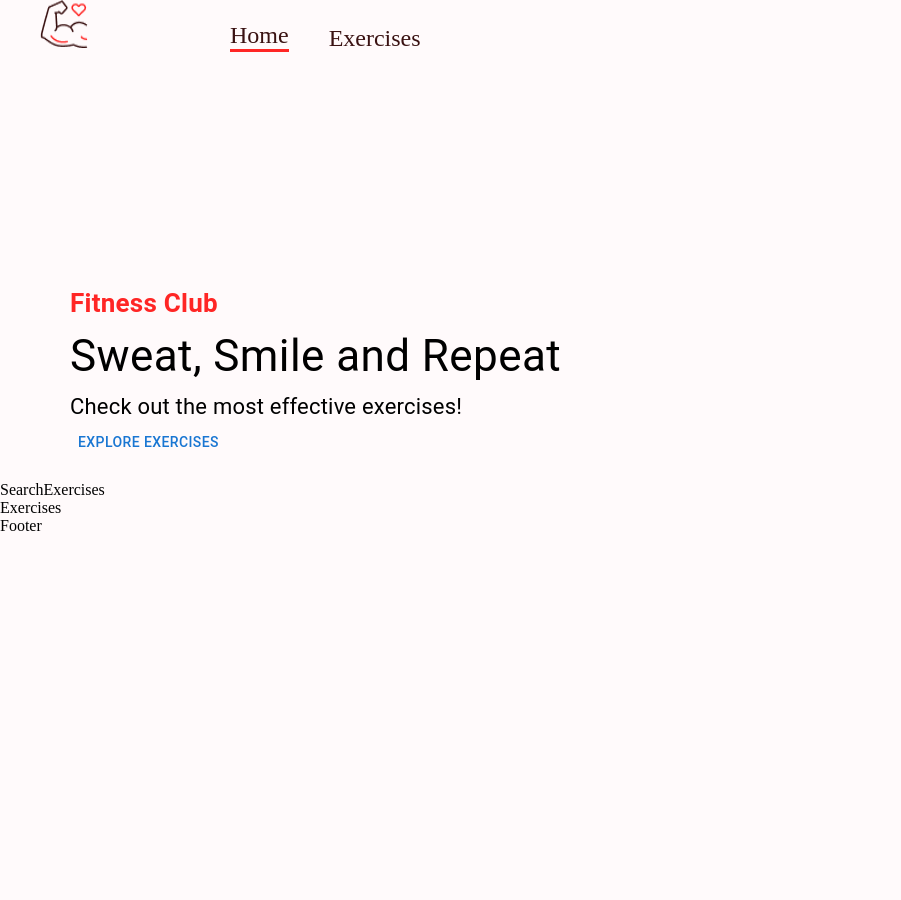
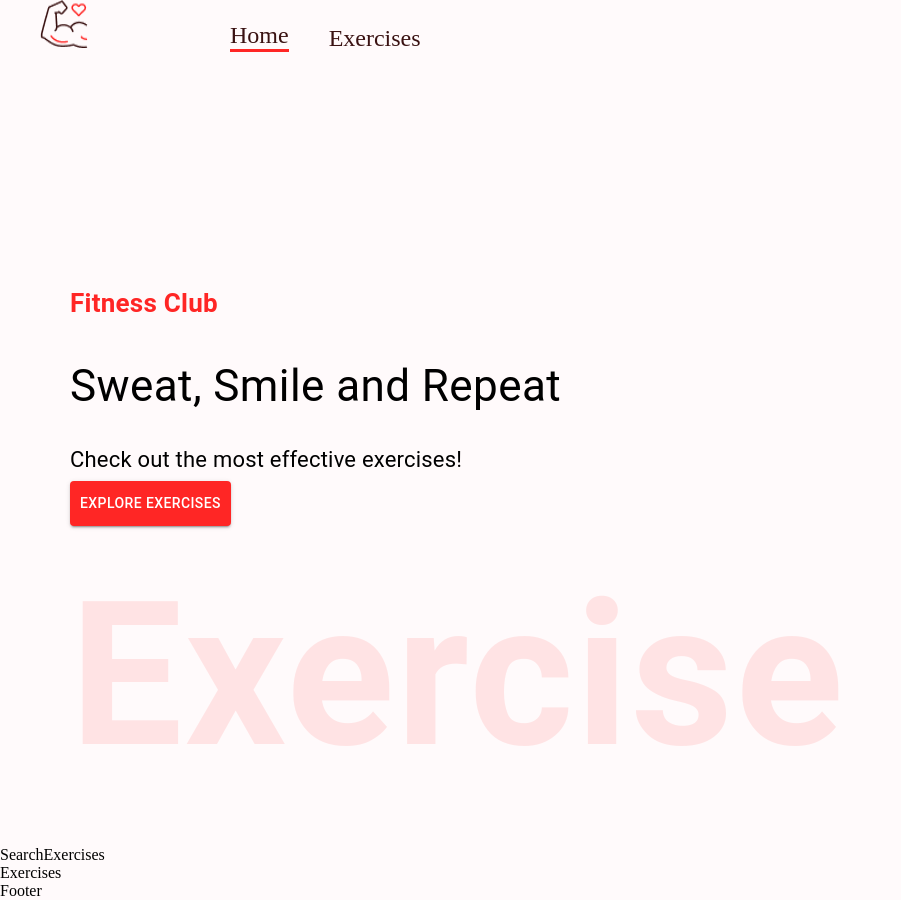
Before and after one commit to StinCodes/Fitness_App-JavascriptMastery, a React (Create React App) app: page / in a window 1280 px wide. Shown: the whole page, without its empty margins (0-901 px from the left). Before the commit the page ends 800 px from the top, so only its background shows below. Built offline with nearby package versions, Linux system fonts and the light colour scheme.

Commit message:
completed HeroBanner, img not loading

```diff
--- a/src/components/HeroBanner.js
+++ b/src/components/HeroBanner.js
@@ -1,5 +1,6 @@
 import React from "react";
-import { Box, Stack, Typography, Button} from "@mui/material";
+import { Box, Stack, Typography, Button } from "@mui/material";
+import HeroBannerImage from "../assets/images/banner.png";
 
 const HeroBanner = () => {
   return (
@@ -14,13 +15,27 @@ const HeroBanner = () => {
       <Typography color="#FF2625" fontWeight="600" fontSize="26px">
         Fitness Club
       </Typography>
-      <Typography fontWeight='700px' sx={{fontSize: {lg: '44px', xs: '40px'}}} >
-        Sweat, Smile <b/> and Repeat
+      <Typography
+        fontWeight="700px"
+        sx={{ fontSize: { lg: "44px", xs: "40px" } }} mb='23px' mt='30px'
+      >
+        Sweat, Smile <b /> and Repeat
       </Typography>
-      <Typography fontSize='22px' lineHeight='35px'>
+      <Typography fontSize="22px" lineHeight="35px" marginBottom="4px">
         Check out the most effective exercises!
       </Typography>
-      <Button>Explore Exercises</Button>
+      <Button variant="contained" color="error" href="#exercises" sx={{backgroundColor:'#ff2625', padding: '10px'}}>
+        Explore Exercises
+      </Button>
+      <Typography
+        fontWeight={600}
+        color="#FF2625"
+        sx={{ opacity: 0.1, display: { lg: "block", xs: "none" } }}
+        fontSize='200px'
+      >
+        Exercise
+      </Typography>
+      {/* <img src={HeroBannerImage} alt="banner" className="hero-banner-img"/> */}
     </Box>
   );
 };
```
